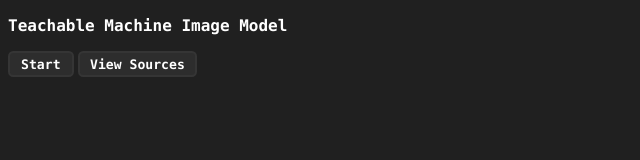
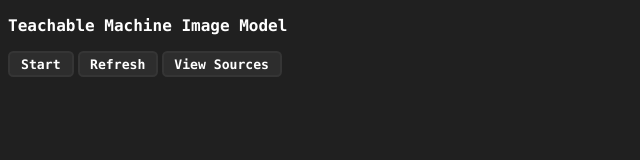
Before and after one commit to KHOPAN/mask, a plain HTML site: page index.html in a window 1280 px wide. Shown: the whole page, without its empty margins (0-640 px from the left). Drawn offline with Linux system fonts and the light colour scheme.

Commit message:
Add refresh button

```diff
--- a/index.html
+++ b/index.html
@@ -8,6 +8,7 @@
 	<body>
 		<p>Teachable Machine Image Model</p>
 		<button type="button" onclick="startModel()">Start</button>
+		<button type="button" onclick="window.location.reload()">Refresh</button>
 		<a href="https://www.github.com/KHOPAN/mask" target="_blank"><button type="button">View Sources</button></a>
 		<div id="webcam"></div>
 		<div id="label"></div>
```
